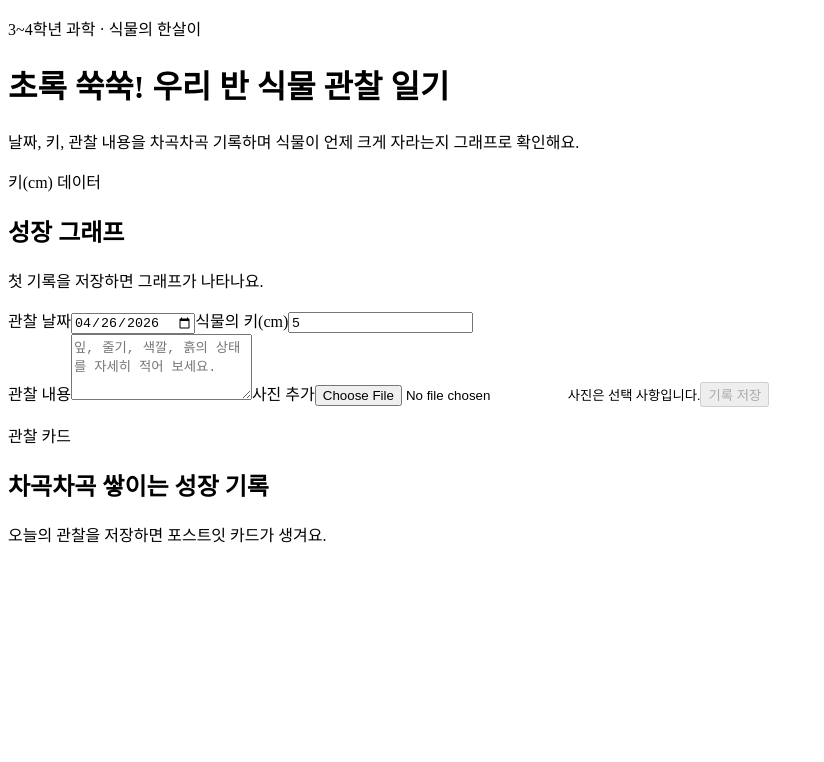
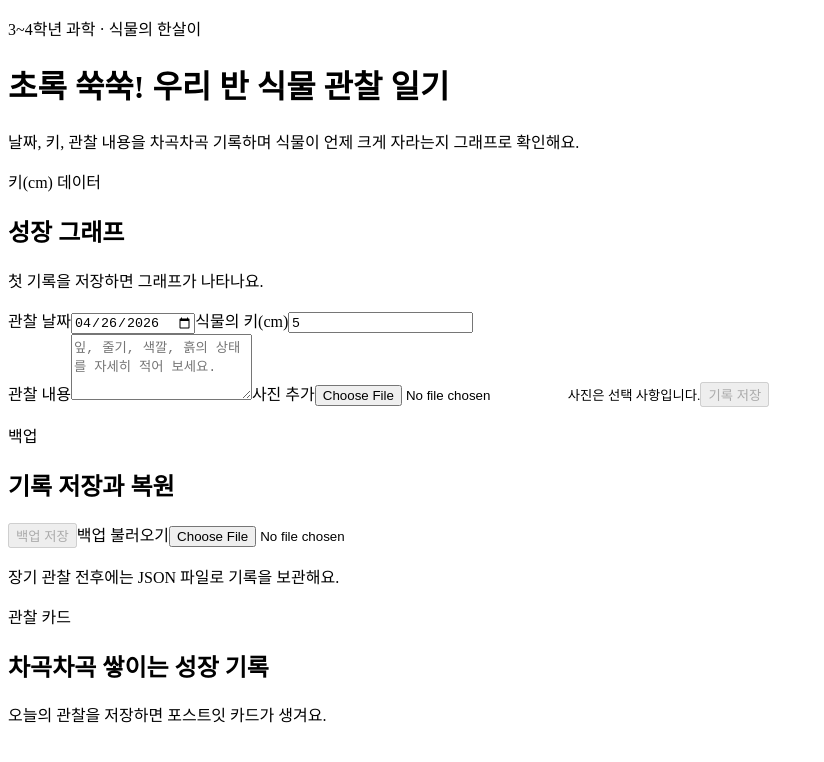
Before and after one commit to WBmaker2/digital-plant-diary, a React (Vite) app: page / in a window 1280 px wide. Shown: the top 762 px of the page, without its empty margins (0-824 px from the left). Built offline with nearby package versions, Linux system fonts and the light colour scheme; the HTML template or start-up script is replaced by a standard one.

Commit message:
feat: add observation backup restore

```diff
--- a/src/App.css
+++ b/src/App.css
@@ -89,6 +89,7 @@ h2 {
 
 .growth-panel,
 .observation-form,
+.backup-panel,
 .timeline-panel {
   border: 2px solid #244d36;
   border-radius: 8px;
@@ -129,7 +130,14 @@ h2 {
   align-items: start;
 }
 
+.control-stack {
+  display: grid;
+  gap: 18px;
+  min-width: 0;
+}
+
 .observation-form,
+.backup-panel,
 .timeline-panel {
   min-width: 0;
   padding: 22px;
@@ -138,6 +146,42 @@ h2 {
 .observation-form {
   display: grid;
   gap: 16px;
+}
+
+.backup-panel {
+  display: grid;
+  gap: 16px;
+}
+
+.backup-actions {
+  display: grid;
+  gap: 12px;
+}
+
+.backup-panel button {
+  min-width: 0;
+  min-height: 44px;
+  border-radius: 8px;
+  background: #287a46;
+  color: white;
+  font-weight: 900;
+  overflow-wrap: anywhere;
+}
+
+.backup-panel button:disabled {
+  cursor: not-allowed;
+  background: #aab8a2;
+}
+
+.backup-import {
+  display: grid;
+  gap: 8px;
+}
+
+.backup-copy {
+  margin-bottom: 0;
+  color: #526252;
+  line-height: 1.55;
 }
 
 .form-grid {
@@ -295,9 +339,10 @@ button:focus-visible {
     grid-template-columns: 1fr;
   }
 
-  .growth-panel,
-  .observation-form,
-  .timeline-panel {
+.growth-panel,
+.observation-form,
+.backup-panel,
+.timeline-panel {
     box-shadow: 5px 5px 0 #2f6c47;
   }
 
--- a/src/App.tsx
+++ b/src/App.tsx
@@ -1,13 +1,29 @@
 import { useEffect, useRef, useState } from 'react';
+import type { ChangeEvent } from 'react';
 import GrowthChart from './components/GrowthChart';
 import ObservationForm from './components/ObservationForm';
 import ObservationTimeline from './components/ObservationTimeline';
 import {
   createObservation,
+  exportObservationBackup,
   loadObservations,
+  parseObservationBackup,
   saveObservations
 } from './lib/observationStorage';
 import type { ObservationDraft, PlantObservation } from './types/plantDiary';
+
+const readTextFile = (file: File): Promise<string> => {
+  if (typeof file.text === 'function') {
+    return file.text();
+  }
+
+  return new Promise((resolve, reject) => {
+    const reader = new FileReader();
+    reader.onload = () => resolve(String(reader.result));
+    reader.onerror = () => reject(reader.error ?? new Error('file read failed'));
+    reader.readAsText(file);
+  });
+};
 
 export default function App() {
   const hasSkippedInitialSave = useRef(false);
@@ -35,6 +51,39 @@ export default function App() {
     setStatusMessage('관찰 기록을 삭제했어요.');
   };
 
+  const exportBackup = () => {
+    const backup = exportObservationBackup(observations);
+    const blob = new Blob([backup], { type: 'application/json' });
+    const objectUrl = URL.createObjectURL(blob);
+    const link = document.createElement('a');
+
+    link.href = objectUrl;
+    link.download = `plant-diary-backup-${new Date().toISOString().slice(0, 10)}.json`;
+    link.click();
+    URL.revokeObjectURL(objectUrl);
+    setStatusMessage('백업 파일을 저장했어요.');
+  };
+
+  const importBackup = async (event: ChangeEvent<HTMLInputElement>) => {
+    const file = event.target.files?.[0];
+
+    if (!file) {
+      return;
+    }
+
+    try {
+      const importedObservations = parseObservationBackup(await readTextFile(file));
+      setObservations(importedObservations);
+      setStatusMessage('백업 기록을 불러왔어요.');
+    } catch (error) {
+      setStatusMessage(
+        error instanceof Error ? error.message : '백업 파일을 읽지 못했어요.'
+      );
+    } finally {
+      event.target.value = '';
+    }
+  };
+
   return (
     <main className="app-shell">
       <header className="app-hero">
@@ -49,7 +98,36 @@ export default function App() {
       <GrowthChart observations={observations} />
 
       <section className="workspace" aria-label="식물 관찰 입력과 기록">
-        <ObservationForm onSubmit={addObservation} />
+        <div className="control-stack">
+          <ObservationForm onSubmit={addObservation} />
+          <section className="backup-panel" aria-label="관찰 기록 백업">
+            <div className="section-heading">
+              <p className="eyebrow">백업</p>
+              <h2>기록 저장과 복원</h2>
+            </div>
+            <div className="backup-actions">
+              <button
+                type="button"
+                disabled={observations.length === 0}
+                onClick={exportBackup}
+              >
+                백업 저장
+              </button>
+              <label className="backup-import">
+                <span>백업 불러오기</span>
+                <input
+                  type="file"
+                  accept="application/json,.json"
+                  aria-label="백업 불러오기"
+                  onChange={importBackup}
+                />
+              </label>
+            </div>
+            <p className="backup-copy">
+              장기 관찰 전후에는 JSON 파일로 기록을 보관해요.
+            </p>
+          </section>
+        </div>
         <ObservationTimeline
           observations={observations}
           onDelete={deleteObservation}
--- a/src/lib/observationStorage.ts
+++ b/src/lib/observationStorage.ts
@@ -1,6 +1,7 @@
 import type { ObservationDraft, PlantObservation } from '../types/plantDiary';
 
 export const OBSERVATION_STORAGE_KEY = 'digital-plant-diary:observations';
+export const OBSERVATION_BACKUP_VERSION = 1;
 
 const isObservation = (value: unknown): value is PlantObservation => {
   if (!value || typeof value !== 'object') {
@@ -80,3 +81,40 @@ export const clearObservations = () => {
     // Storage can be unavailable in private mode or restricted environments.
   }
 };
+
+export const exportObservationBackup = (
+  observations: PlantObservation[],
+  exportedAt = new Date()
+): string =>
+  JSON.stringify(
+    {
+      version: OBSERVATION_BACKUP_VERSION,
+      exportedAt: exportedAt.toISOString(),
+      observations: sortObservations(observations)
+    },
+    null,
+    2
+  );
+
+export const parseObservationBackup = (raw: string): PlantObservation[] => {
+  let parsed: { version?: unknown; observations?: unknown };
+
+  try {
+    parsed = JSON.parse(raw) as {
+      version?: unknown;
+      observations?: unknown;
+    };
+  } catch {
+    throw new Error('백업 파일을 읽지 못했어요.');
+  }
+
+  if (parsed.version !== OBSERVATION_BACKUP_VERSION) {
+    throw new Error('지원하지 않는 백업 파일입니다.');
+  }
+
+  if (!Array.isArray(parsed.observations)) {
+    throw new Error('백업 파일을 읽지 못했어요.');
+  }
+
+  return sortObservations(parsed.observations.filter(isObservation));
+};
```
Also changed, not shown: 2 other files (tests, documents, lock files or other folders).
